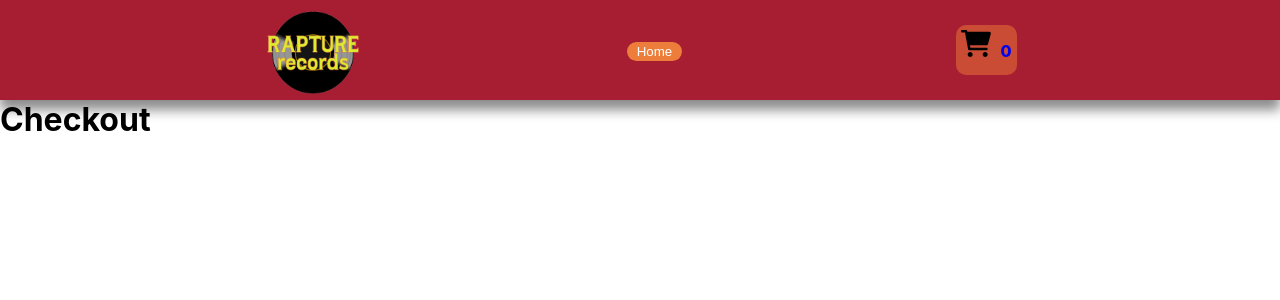
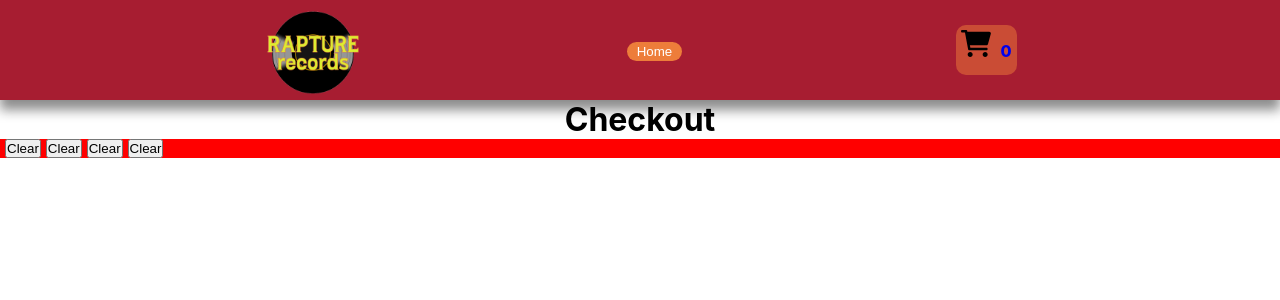
Before and after one commit to PatricioJoandet/ProyectoReactJs, a React (Create React App) app: page /cart in a window 1280 px wide. Shown: the top 300 px of the page. Built offline with nearby package versions, Linux system fonts and the light colour scheme.

Commit message:
cartContext in progress

```diff
--- a/src/App.css
+++ b/src/App.css
@@ -119,6 +119,9 @@ h2{
     padding: 10px 0px;
     width: 250px;
     transition: all ease 0.2s;
+    display: flex;
+    align-items: center;
+    flex-direction: column;
 }
 
 .singleItem:hover{
@@ -253,3 +256,30 @@ h2{
     75% { transform: rotate(-5deg); }
     100% { transform: rotate(0deg); }
 }
+
+.checkoutContainer{
+    display: flex;
+
+
+}
+.checkoutTitle{
+    text-align: center;
+}
+
+.checkoutButtons{
+    display: flex;
+    justify-content: flex-start;
+    background-color: red;
+}
+
+.checkoutButtons button{
+    margin-left: 5px;
+}
+
+.checkoutContainer{
+
+}
+
+.a{
+    background-color: blue;
+}
--- a/src/components/CartWidget.js
+++ b/src/components/CartWidget.js
@@ -5,11 +5,12 @@ import { useContext } from 'react'
 
 const CartWidget = () => {
 
+  const {qty} = useContext(CartContext)
 
   return(
     <div>
       <img src={carrito} alt="carrito" />
-      <span>0</span>
+      <span>{qty}</span>
     </div>
   )
 
--- a/src/components/Item.js
+++ b/src/components/Item.js
@@ -1,7 +1,7 @@
 import '../App.css'
 import { Link } from 'react-router-dom'
 
-const Item = ({ data})=>{
+const Item = ({ data, customClass})=>{
     const {title, cover_image, community, id} = data
     data.price = Math.trunc((community.have - community.want)*.8+2000)
     data.stock = Math.trunc((community.have+community.want)/40)
@@ -9,7 +9,7 @@ const Item = ({ data})=>{
     return(
       <Link to={`/productos/${id}`}>
           <div className='singleItem'>
-              <img src={cover_image} alt={`Imagen de ${title}`} />
+              <img src={cover_image || data.images[0].resource_url} alt={`Imagen de ${title}`} />
               <h2>{title}</h2>
           </div>
       </Link>
--- a/src/components/ItemCounter.js
+++ b/src/components/ItemCounter.js
@@ -1,11 +1,13 @@
-import { useState, useContext } from "react";
+import { useState, useContext, createContext } from "react";
 import { CartContext } from "../contex/CartContext";
 import '../App.css'
 
 const ItemCounter = ({product, stock, setQtySelected}) =>{
 
     const stockAv = stock
-    const {addToCart} = useContext(CartContext)
+    const {addToCart, setQty, qty} = useContext(CartContext)
+
+
 
     const [QtyCounter, setQtyCounter] = useState(1)
     if(stockAv=== 0){
@@ -26,6 +28,7 @@ const ItemCounter = ({product, stock, setQtySelected}) =>{
     const onAdd = () => {
         setQtySelected(QtyCounter)
         addToCart({...product, QtyCounter})
+        setQty(QtyCounter + qty)
     }
 
     return(
--- a/src/contex/CartContext.js
+++ b/src/contex/CartContext.js
@@ -4,21 +4,25 @@ export const CartContext = createContext()
 
 
 const CartProvider = ({children}) =>{
+
   const [cart, setCart] = useState([])
-
+  const [qty, setQty] = useState(0)
   const addToCart = (product) =>{
     console.log(product)
     setCart([...cart, product])
   }
 
-  const clear = () =>{ setCart([])}
+  const clear = () =>{
+    setCart([])
+    setQty(0)
+  }
 
   const removeFromCart = (id) =>{
     const newCart = cart.filter((product) => product.id!==id)
     setCart(newCart)
   }
 
-  return <CartContext.Provider value={{addToCart, cart }}>
+  return <CartContext.Provider value={{addToCart, cart, clear, qty, setQty}}>
 
     {children}
 
--- a/src/pages/Checkout.js
+++ b/src/pages/Checkout.js
@@ -1,7 +1,29 @@
+import '../App.css'
+import { useContext } from "react"
+import { CartContext } from "../contex/CartContext"
+import Item from '../components/Item'
+
+
 const Checkout = () =>{
+
+    const {cart, clear} = useContext(CartContext)
+
     return(
         <div>
-            <h1>Checkout</h1>
+            <div className='checkoutTitle'>
+                <h1>Checkout</h1>
+            </div>
+            <div className='checkoutButtons'>
+                <button onClick={clear}>Clear</button>
+                <button onClick={clear}>Clear</button>
+                <button onClick={clear}>Clear</button>
+                <button onClick={clear}>Clear</button>
+            </div>
+            <div className='checkoutContainer'>
+                <div className="checkoutItems">
+                    {cart.map(product=><Item customClass={"customClass"} data={product} />)}
+                </div>
+            </div>
         </div>
     )
 }
```
